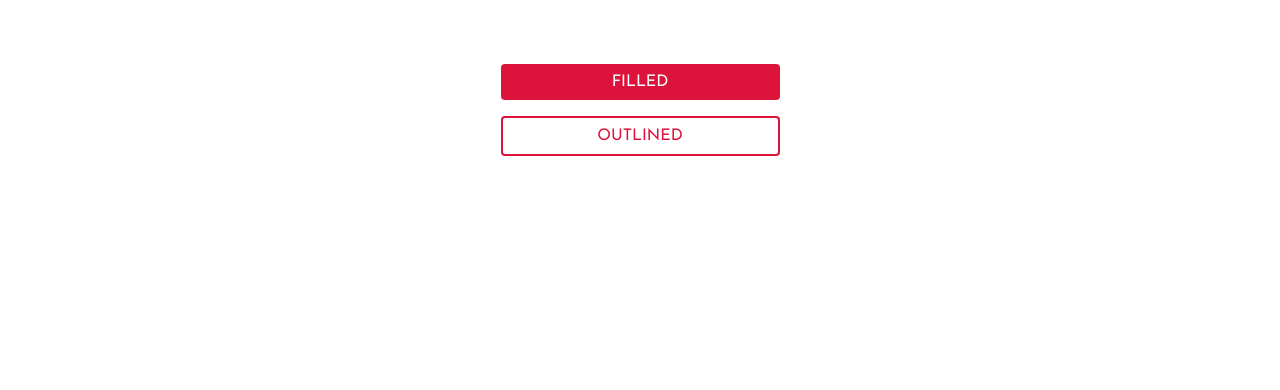
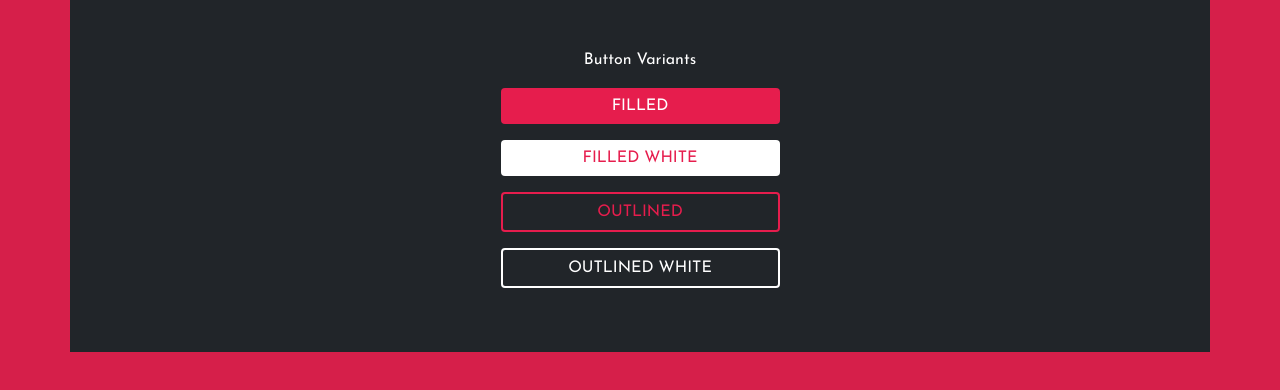
Before and after one commit to islam-monirul/monirul-islam-portfolio-web, a React (Create React App) app: page / in a window 1280 px wide. Shown: the top 390 px of the page. Built offline with nearby package versions, Linux system fonts and the light colour scheme.

Commit message:
Button styles corrected

```diff
--- a/src/App.css
+++ b/src/App.css
@@ -2,4 +2,25 @@
 
 body {
   font-family: "Josefin Sans", sans-serif;
+  animation: backgroundAnimation 5s infinite;
 }
+
+:root {
+  --colorPrimary: #e61d4d;
+  --colorPrimary2: #ad2343;
+  --colorPrimary3: #95213c;
+  --colorGrey: #353434;
+  --colorWhite: #fff;
+}
+
+@keyframes backgroundAnimation {
+  0% {
+    background: var(--colorPrimary);
+  }
+  50% {
+    background: var(--colorPrimary2);
+  }
+  100% {
+    background: var(--colorPrimary3);
+  }
+}
--- a/src/Components/AllComponents.js
+++ b/src/Components/AllComponents.js
@@ -5,12 +5,26 @@ import OutlinedButton from "./Buttons/OutlinedButton/OutlinedButton";
 
 const AllComponents = () => {
   return (
-    <Container className="py-5">
+    <Container className="py-5 bg-dark">
+      <p className="text-white text-center">Button Variants</p>
       <FilledButton text={"FILLED"} width={25} align={"middle"}></FilledButton>
+      <FilledButton
+        text={"FILLED WHITE"}
+        width={25}
+        align={"middle"}
+        color={"white"}
+      ></FilledButton>
+
       <OutlinedButton
         text={"OUTLINED"}
         width={25}
         align={"middle"}
+      ></OutlinedButton>
+      <OutlinedButton
+        text={"OUTLINED WHITE"}
+        width={25}
+        align={"middle"}
+        color={"white"}
       ></OutlinedButton>
     </Container>
   );
--- a/src/Components/Buttons/FilledButton/FilledButton.css
+++ b/src/Components/Buttons/FilledButton/FilledButton.css
@@ -1,9 +1,20 @@
 .filled-btn {
-  background-color: #dc143c !important;
-  color: #fff;
-  transition: background-color 0.7s ease !important;
+  background-color: var(--colorPrimary) !important;
+  color: var(--colorWhite);
+  transition: all 0.7s ease !important;
 }
 
 .filled-btn:hover {
-  background-color: #000 !important;
+  background-color: var(--colorGrey) !important;
 }
+
+.filled-btn-white {
+  background-color: var(--colorWhite) !important;
+  color: var(--colorPrimary);
+  transition: all 0.7s ease !important;
+}
+
+.filled-btn-white:hover {
+  background-color: var(--colorPrimary) !important;
+  color: var(--colorWhite) !important;
+}
--- a/src/Components/Buttons/FilledButton/FilledButton.js
+++ b/src/Components/Buttons/FilledButton/FilledButton.js
@@ -5,9 +5,13 @@ import "./FilledButton.css";
 const FilledButton = (props) => {
   const { text } = props;
 
-  const commonClass = "filled-btn border-0 my-3";
+  let commonClass = "";
   let buttonWidth = "";
   let buttonAlign = "";
+
+  props?.color === "white"
+    ? (commonClass = "filled-btn-white border-0 my-3")
+    : (commonClass = "filled-btn border-0 my-3");
 
   props?.width === 25 ? (buttonWidth = "w-25") : (buttonWidth = "");
 
--- a/src/Components/Buttons/OutlinedButton/OutlinedButton.css
+++ b/src/Components/Buttons/OutlinedButton/OutlinedButton.css
@@ -1,11 +1,23 @@
 .outlined-btn {
   background-color: transparent;
-  color: #dc143c !important;
-  border-color: #dc143c !important;
+  color: var(--colorPrimary) !important;
+  border-color: var(--colorPrimary) !important;
   transition: all 0.7s ease !important;
 }
 
 .outlined-btn:hover {
-  background-color: #dc143c !important;
-  color: #fff !important;
+  background-color: var(--colorPrimary) !important;
+  color: var(--colorWhite) !important;
 }
+
+.outlined-btn-white {
+  background-color: transparent;
+  color: var(--colorWhite) !important;
+  border-color: var(--colorWhite) !important;
+  transition: all 0.7s ease !important;
+}
+
+.outlined-btn-white:hover {
+  background-color: var(--colorWhite) !important;
+  color: var(--colorPrimary) !important;
+}
--- a/src/Components/Buttons/OutlinedButton/OutlinedButton.js
+++ b/src/Components/Buttons/OutlinedButton/OutlinedButton.js
@@ -5,9 +5,13 @@ import "./OutlinedButton.css";
 const OutlinedButton = (props) => {
   const { text } = props;
 
-  const commonClass = "outlined-btn my-3 border-2";
+  let commonClass = "";
   let buttonWidth = "";
   let buttonAlign = "";
+
+  props?.color === "white"
+    ? (commonClass = "outlined-btn-white my-3 border-2")
+    : (commonClass = "outlined-btn my-3 border-2");
 
   props?.width === 25 ? (buttonWidth = "w-25") : (buttonWidth = "");
 
```
